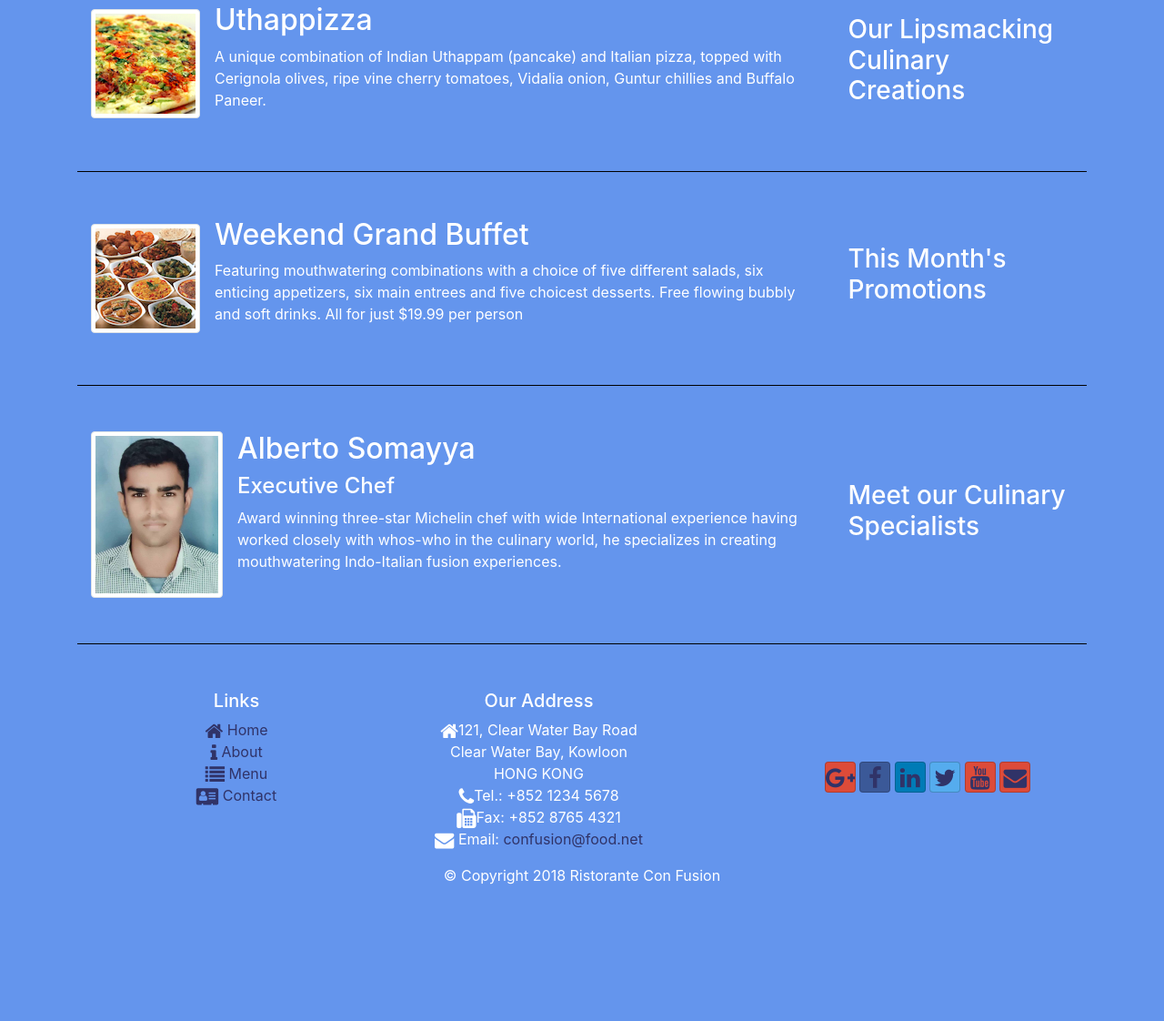
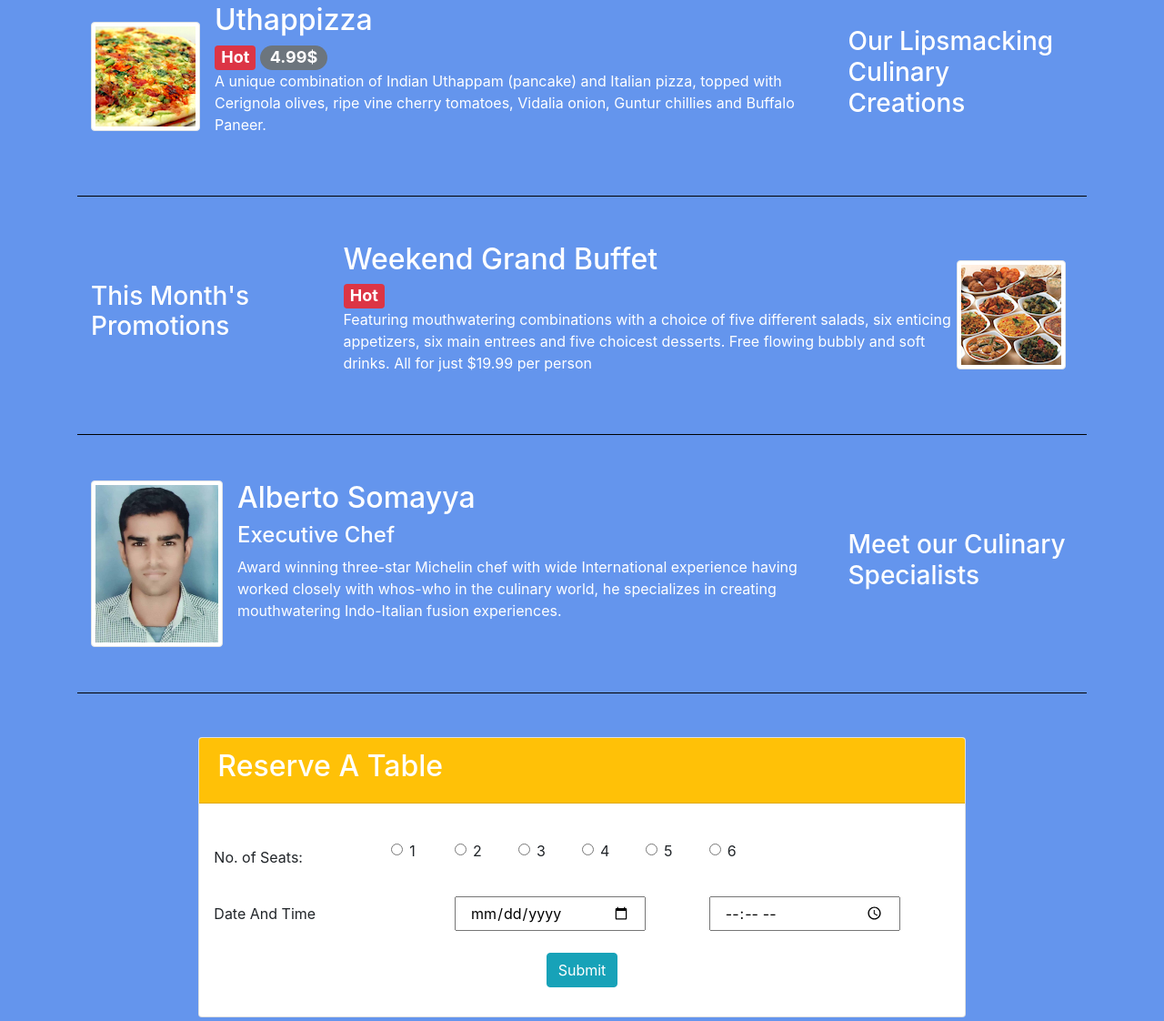
Before and after one commit to mmehta123/Boots, a website: page index.html in a window 1280 px wide. Shown: the part 402-1524 px from the top of the page at 91% size. Before the commit the page ends 1392 px from the top, so only its background shows below. Drawn offline with nearby package versions, Linux system fonts and the light colour scheme.

Commit message:
assignment 2

```diff
--- a/index.html
+++ b/index.html
@@ -32,14 +32,17 @@
     <header class="jumbotron row-header">
         <div class="container">
             <div class="row">
-                <div class="col-12 col-sm ">
-                    <img src="img/logo.png" class="img-fluid">
+                <div class="col-12 col-sm row" >
+                    <div class=" col-6 col-sm-6">
+                        <img src="img/logo.png" class="img-fluid">
+                    </div>
+                    <div class="col-6 col-sm-6 align-self-center">
+                            <a href="#table"><button class="btn btn-warning ">Reservations</button></a>
+                    </div>
                 </div>
-                <div class="col-12 col-sm-6">
+                <div class="col-12 order-sm-first col-sm-6">
                     <h1>Ristorante con Fusion</h1>
                     <p>We take inspiration from the World's best cuisines, and create a unique fusion experience. Our lipsmacking creations will tickle your culinary senses!</p>
-                </div>
-                <div class="col-12 col-sm">
                 </div>
             </div>
         </div>
@@ -53,8 +56,12 @@
             <div class="media col-12 col-sm col-md">
                 <img class="d-flex mr-3 img-thumbnail align-self-center" src="img/uthappizza.png" alt="Uthappizza">
                 <div class="media-body">
-                    <h2 class="mt-0">Uthappizza</h2>
-                    <p class="d-none d-sm-block">A unique combination of Indian Uthappam (pancake) and
+                    <div >
+                        <h2 class="mt-0" >Uthappizza</h2>
+                        <span class="badge badge-danger" style="font-size: large;">Hot</span>
+                        <span class="badge badge-pill badge-secondary" style="font-size: large;">4.99$</span>
+                    </div>
+                    <p class=" d-sm-block">A unique combination of Indian Uthappam (pancake) and
                         Italian pizza, topped with Cerignola olives, ripe vine
                         cherry tomatoes, Vidalia onion, Guntur chillies and
                         Buffalo Paneer.</p>
@@ -64,13 +71,15 @@
 
 
         <div class="row  row-content align-items-center">
-            <div class="col-12 col-sm-4 order-sm-last col-md-3">
+            <div class="col-12 col-sm-4 order-sm-first col-md-3">
                 <h3>This Month's Promotions</h3>
             </div>
-            <div class="media col-12 col-sm order-sm-first col-md">
-                <img class="d-flex img-thumbnail align-self-center mr-3" src="./img/buffet.png" alt="">
+            <div class="media col-12 col-sm order-sm-last col-md ">
+                <div class="d-flex img-thumbnail align-self-center mr-2 order-sm-last">
+                    <img  src="./img/buffet.png" alt="">
+                </div>
                 <div class="media-body">
-                    <h2>Weekend Grand Buffet</h2>
+                    <h2>Weekend Grand Buffet</h2><span class="badge badge-danger" style="font-size: large;">Hot</span>
                     <p>Featuring mouthwatering combinations with a choice of five different salads, six enticing appetizers, six main entrees and five choicest desserts. Free flowing bubbly and soft drinks. All for just $19.99 per person </p>
                 </div>
             </div>
@@ -89,6 +98,58 @@
                     culinary world, he specializes in creating mouthwatering Indo-Italian fusion experiences. </p>
                 </div>
             </div>
+        </div>
+    </div>
+    <div class="conatainer">
+        <div class="row justify-content-center" id="table">
+                <div class="col-12 col-sm-8 mt-5" >
+                        <div class="card" >
+                            <div class="card-header bg-warning text-white ">
+                                <h2 >
+                                    Reserve A Table
+                                </h2>
+                            </div>
+                            <form class="form-group p-3">
+                                <div class="row mt-4">
+                                    <label class="col-sm-3 col-form-label">No. of Seats:</label>
+                                    <div class=" col-2 col-sm-1 form-check">
+                                            <input class="form-check-input" type="radio" name="flexRadioDefault" id="radio1">
+                                            <label class="form-check-label" for="radio1">1</label>
+                                    </div>
+                                    <div class=" col-2 col-sm-1 form-check">
+                                        <input class="form-check-input" type="radio" name="flexRadioDefault" id="radio2">
+                                        <label class="form-check-label" for="radio2">2</label>
+                                    </div>
+                                    <div class=" col-2 col-sm-1 form-check">
+                                        <input class="form-check-input" type="radio" name="flexRadioDefault" id="radio3">
+                                        <label class="form-check-label" for="radio3">3</label>
+                                    </div>
+                                    <div class=" col-2 col-sm-1 form-check">
+                                        <input class="form-check-input" type="radio" name="flexRadioDefault" id="radio4">
+                                        <label class="form-check-label" for="radio4">4</label>
+                                    </div>
+                                    <div class=" col-2 col-sm-1 form-check">
+                                        <input class="form-check-input" type="radio" name="flexRadioDefault" id="radio5">
+                                        <label class="form-check-label" for="radio5">5</label>
+                                    </div>
+                                    <div class=" col-2 col-sm-1 form-check">
+                                        <input class="form-check-input" type="radio" name="flexRadioDefault" id="radio6">
+                                        <label class="form-check-label" for="radio6">6</label>
+                                    </div>
+                                </div>
+                                <div class="row mt-4">
+                                    <label class="col-sm-3 col-form-label" for="#dateAndTime">Date And Time</label>
+                                    <input class="col-sm-3 offset-1" type="date"  placeholder="Date">
+                                    <input class="col-sm-3 offset-1" type="time" placeholder="Time">
+                                </div>
+                                <div class="row mt-4 justify-content-center">
+                                    <div>
+                                        <button class="btn btn-info">Submit</button>
+                                    </div>
+                                </div>
+                            </form>
+                        </div>
+                </div>
         </div>
     </div>
 
```
Also changed, not shown: aboutus.html (+1 -1 lines).
